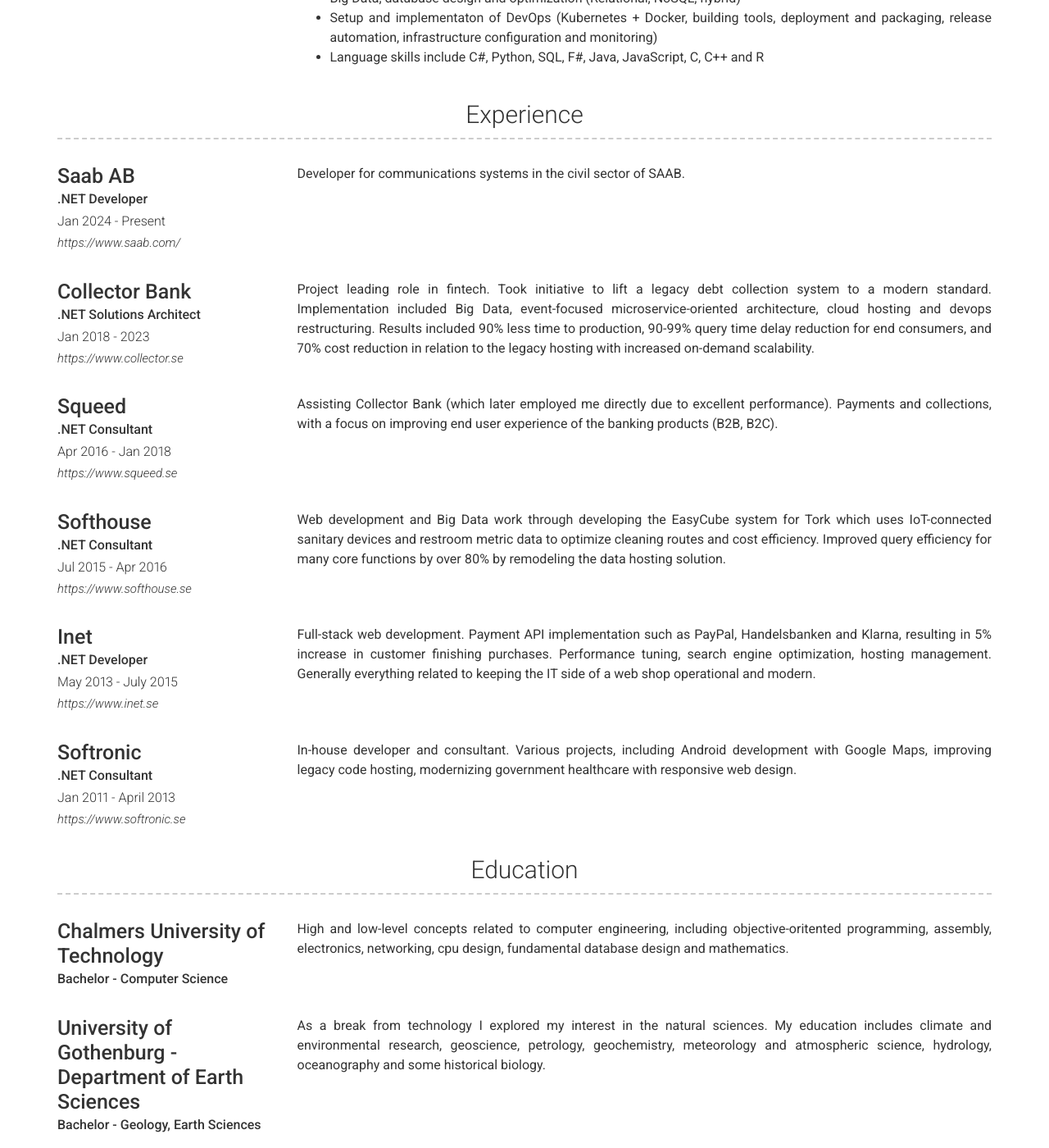
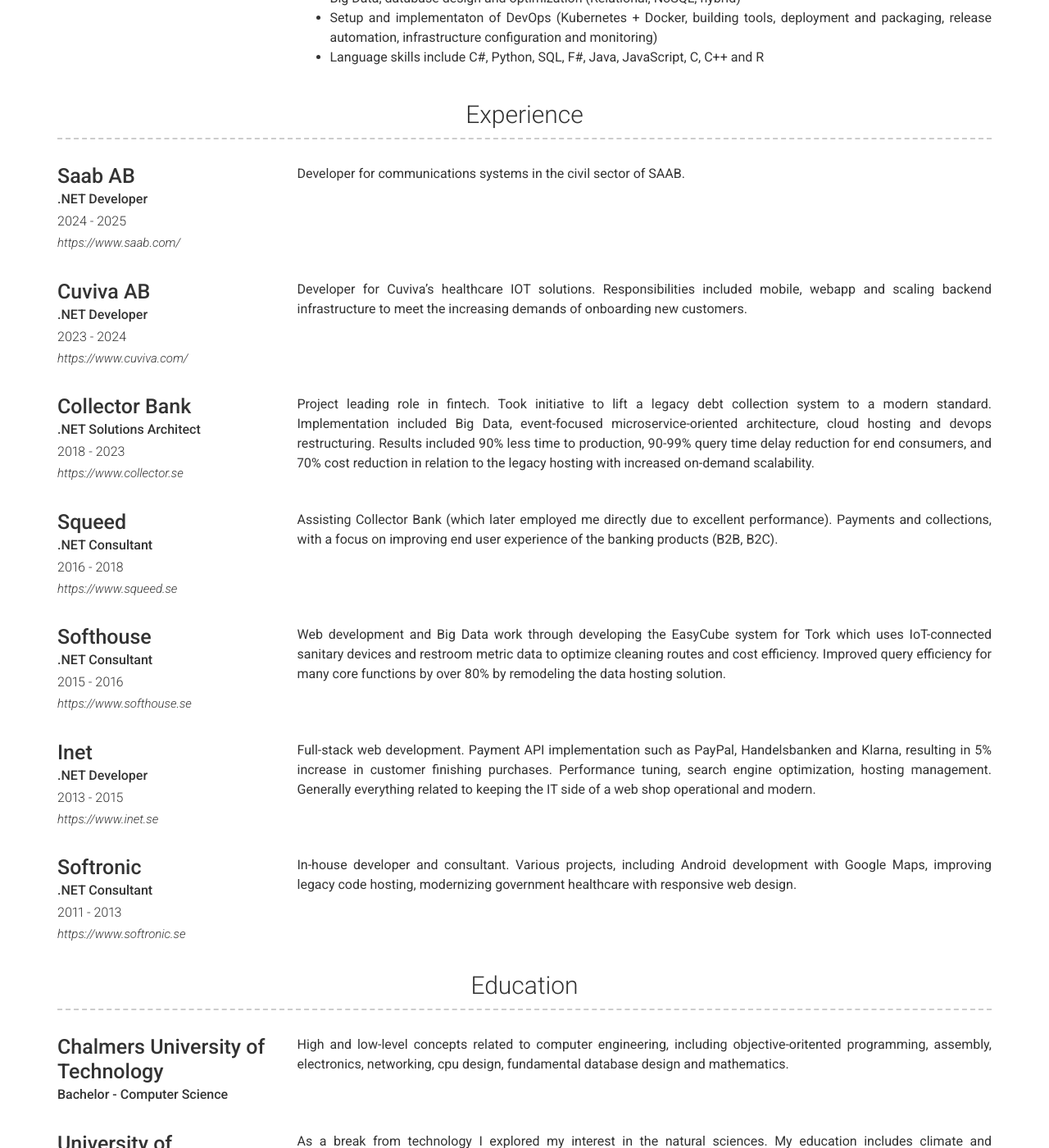
Before and after one commit to ebergstedt/resume, a Jekyll site: the page built from index.md, in a window 1280 px wide and 1400 px high, scrolled down 571 px. Shown: the whole window at 82% size. Built offline with Jekyll 4.4.1, drawn with Linux system fonts in a browser that asks for light colours; nearby versions of some CDN libraries.

Commit message:
Update _config.yml

```diff
--- a/_config.yml
+++ b/_config.yml
@@ -71,16 +71,23 @@
       - layout: left
         title: Saab AB
         sub_title: .NET Developer
-        caption: Jan 2024 - Present
+        caption: 2024 - 2025
         link: https://www.saab.com/
         #quote: >
           #Short description of the company (optional)
         description: | # this will include new lines to allow paragraphs
           Developer for communications systems in the civil sector of SAAB.
       - layout: left
+        title: Cuviva AB
+        sub_title: .NET Developer
+        caption: 2023 - 2024
+        link: https://www.cuviva.com/
+        description: | # this will include new lines to allow paragraphs
+          Developer for Cuviva's healthcare IOT solutions. Responsibilities included mobile, webapp and scaling backend infrastructure to meet the increasing demands of onboarding new customers.
+      - layout: left
         title: Collector Bank
         sub_title: .NET Solutions Architect
-        caption: Jan 2018 - 2023
+        caption: 2018 - 2023
         link: https://www.collector.se
         #quote: >
           #Short description of the company (optional)
@@ -89,7 +96,7 @@
       - layout: left
         title: Squeed
         sub_title: .NET Consultant
-        caption: Apr 2016 - Jan 2018
+        caption: 2016 - 2018
         link: https://www.squeed.se
         #quote: >
           #Short description of the company (optional)
@@ -98,7 +105,7 @@
       - layout: left
         title: Softhouse
         sub_title: .NET Consultant
-        caption: Jul 2015 - Apr 2016
+        caption: 2015 - 2016
         link: https://www.softhouse.se
         #quote: >
           #Short description of the company (optional)
@@ -107,7 +114,7 @@
       - layout: left
         title: Inet
         sub_title: .NET Developer
-        caption: May 2013 - July 2015
+        caption: 2013 - 2015
         link: https://www.inet.se
         #quote: >
           #Short description of the company (optional)
@@ -116,7 +123,7 @@
       - layout: left
         title: Softronic
         sub_title: .NET Consultant
-        caption: Jan 2011 - April 2013
+        caption: 2011 - 2013
         link: https://www.softronic.se
         #quote: >
           #Short description of the company (optional)
```
